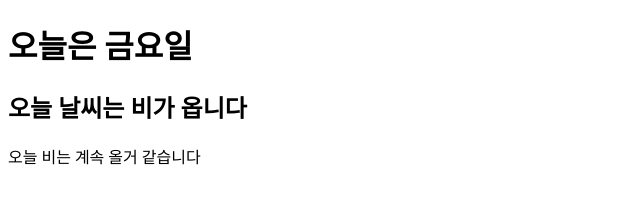
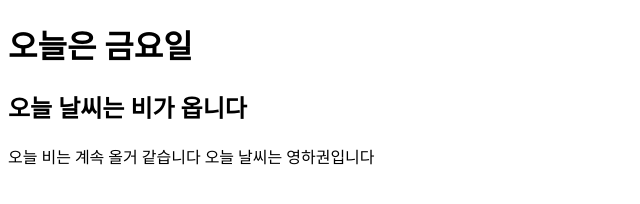
Before and after one commit to seoseung-wan/20231215, a plain HTML site: page index.html in a window 1280 px wide. Shown: the whole page, without its empty margins (0-640 px from the left). Drawn offline with Linux system fonts and the light colour scheme.

Commit message:
세번째 오류

```diff
--- a/index.html
+++ b/index.html
@@ -17,6 +17,7 @@
 <main>
     오늘 비는 계속 올거 같습니다
 
+    오늘 날씨는 영하권입니다
 
 </main>
 </html>
```
